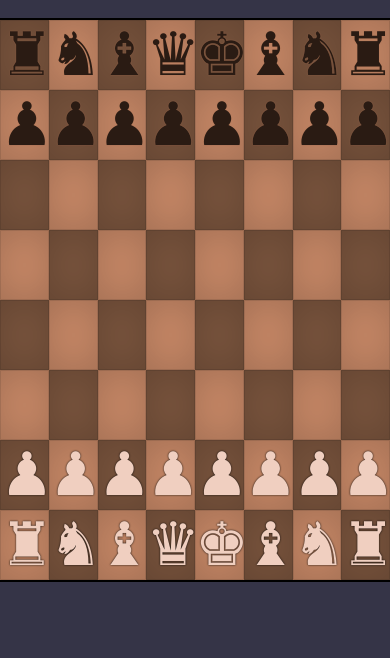
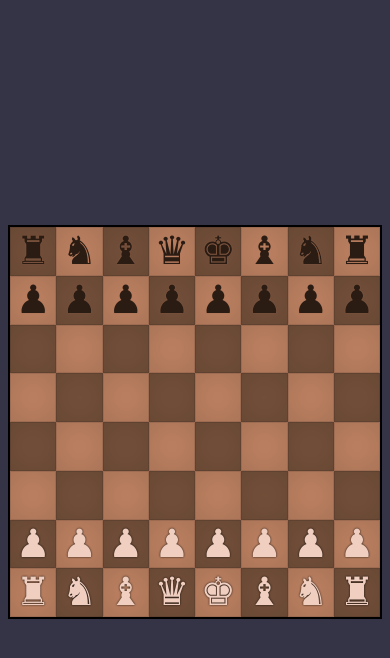
Before and after one commit to rts-cmk/js-chess, a plain HTML site: page index.html in a window 390 px wide. Drawn offline with Linux system fonts and the light colour scheme.

Commit message:
add responsivness

```diff
--- a/css/chess.css
+++ b/css/chess.css
@@ -1,16 +1,26 @@
+:root {
+    --square-size: min(max(calc(100vw / 8), 40px), 80px);
+}
+
 * {
     margin: 0;
     padding: 0;
     box-sizing: border-box;
 }
 
+html, body {
+    height: 100%;
+}
+
 body {
     background: rgb(53, 52, 71);
-
+    display: flex;
+    justify-content: center;
+    align-items: center;
 }
 
 .chess-board {
-    margin: 20px auto;
+    margin: 10px;
     border-collapse: collapse;
     text-align: center;
     box-shadow: 0 0 0 2px black;
@@ -18,13 +28,14 @@ body {
 
 .chess-board__square {
     position: relative;
-    width: 70px;
-    height: 70px;
+    display: table-cell;
+    width: var(--square-size);
+    height: var(--square-size);
     background-color: rgb(202, 138, 104);
     border: none;
     box-shadow: inset 0 0 0 1px rgba(0, 0, 0, 0.1), inset 0 0 40px 1px rgba(0, 0, 0, 0.2);
-    font-size: 60px;
-    line-height: 70px;
+    font-size: calc(var(--square-size) * 0.8);
+    line-height: var(--square-size);
     overflow: hidden;
     user-select: none;
     color: rgb(240, 207, 192);
```
